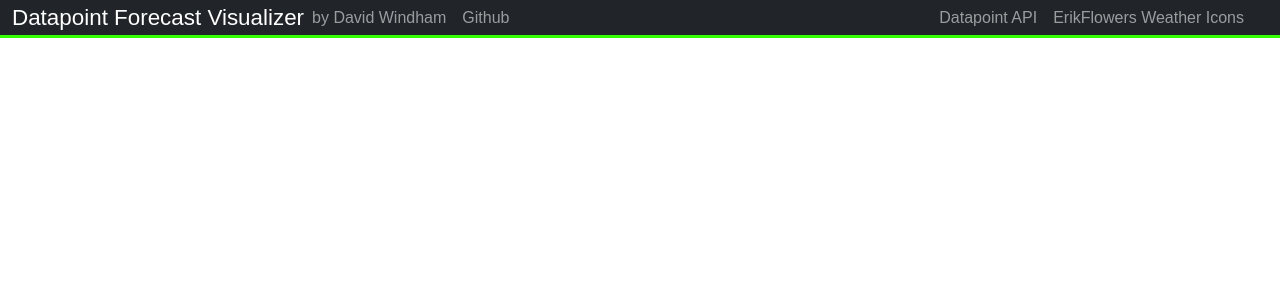
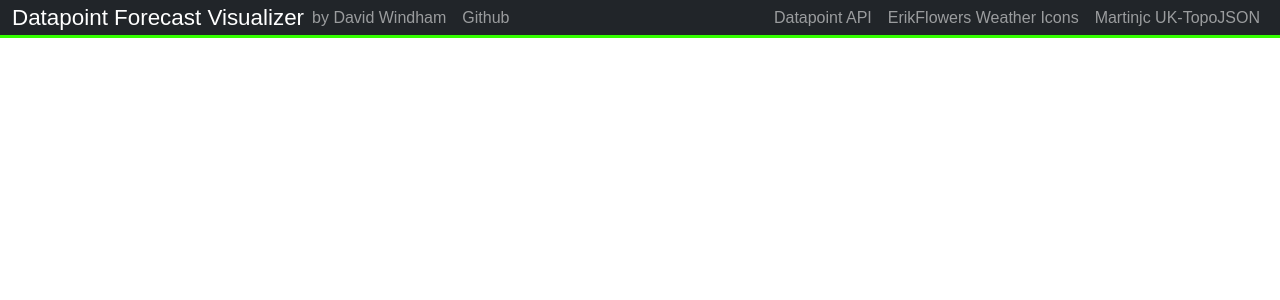
Before and after one commit to DavidWindham/DatapointWebExample, a Flask app: template templates/base.html in a window 1280 px wide. Shown: the top 300 px of the page. Run offline with Flask 2, Linux system fonts and the light colour scheme; the template is opened without the code that fills it, so the values that code supplies are empty.

Commit message:
Added thanks and a small tweak to dataclasses

```diff
--- a/templates/base.html
+++ b/templates/base.html
@@ -39,7 +39,7 @@
                         <a class="nav-link" href="https://github.com/erikflowers/weather-icons">ErikFlowers Weather Icons</a>
                     </li>
                     <li class="nav-item">
-                        <a class="nav-link" href="https://martinjc.github.io/UK-GeoJSON"></a>
+                        <a class="nav-link" href="https://martinjc.github.io/UK-GeoJSON">Martinjc UK-TopoJSON</a>
                     </li>
                 </ul>
             </div>
```
